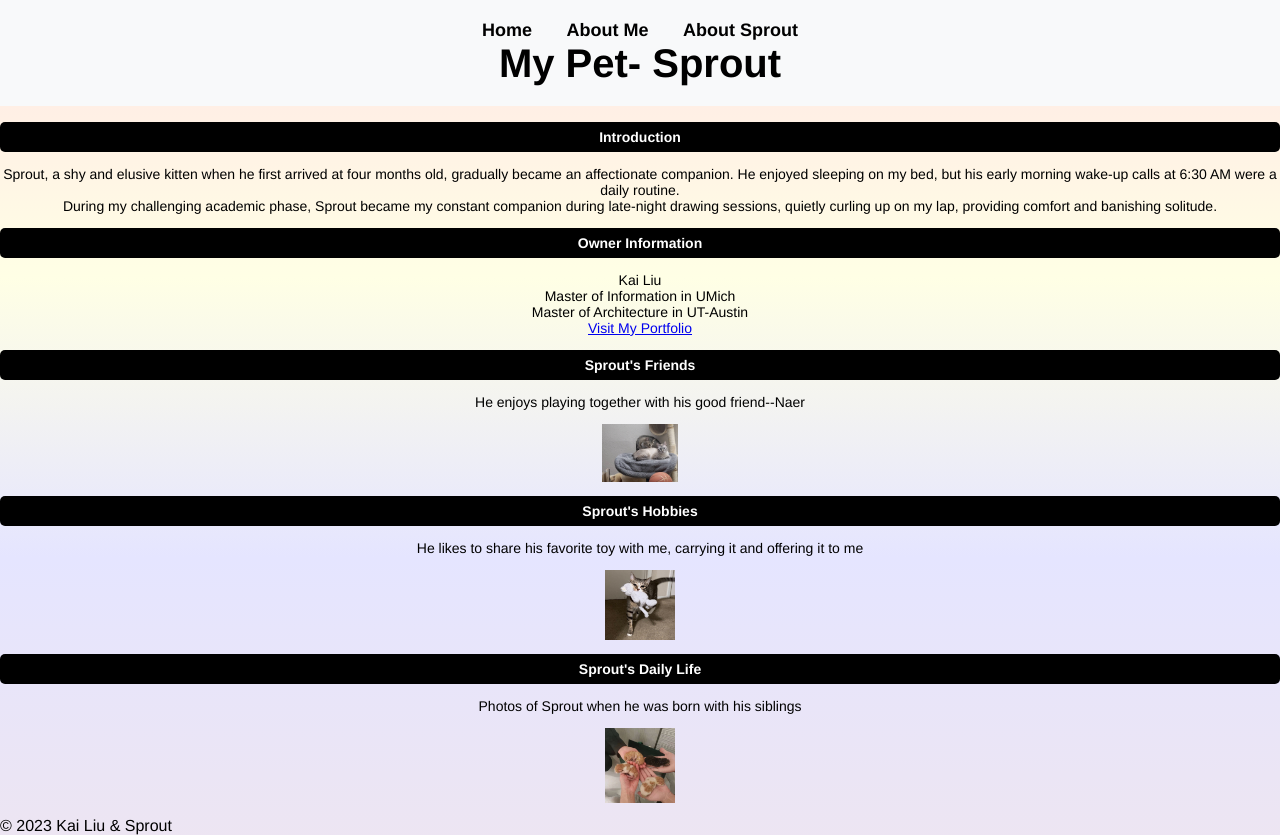
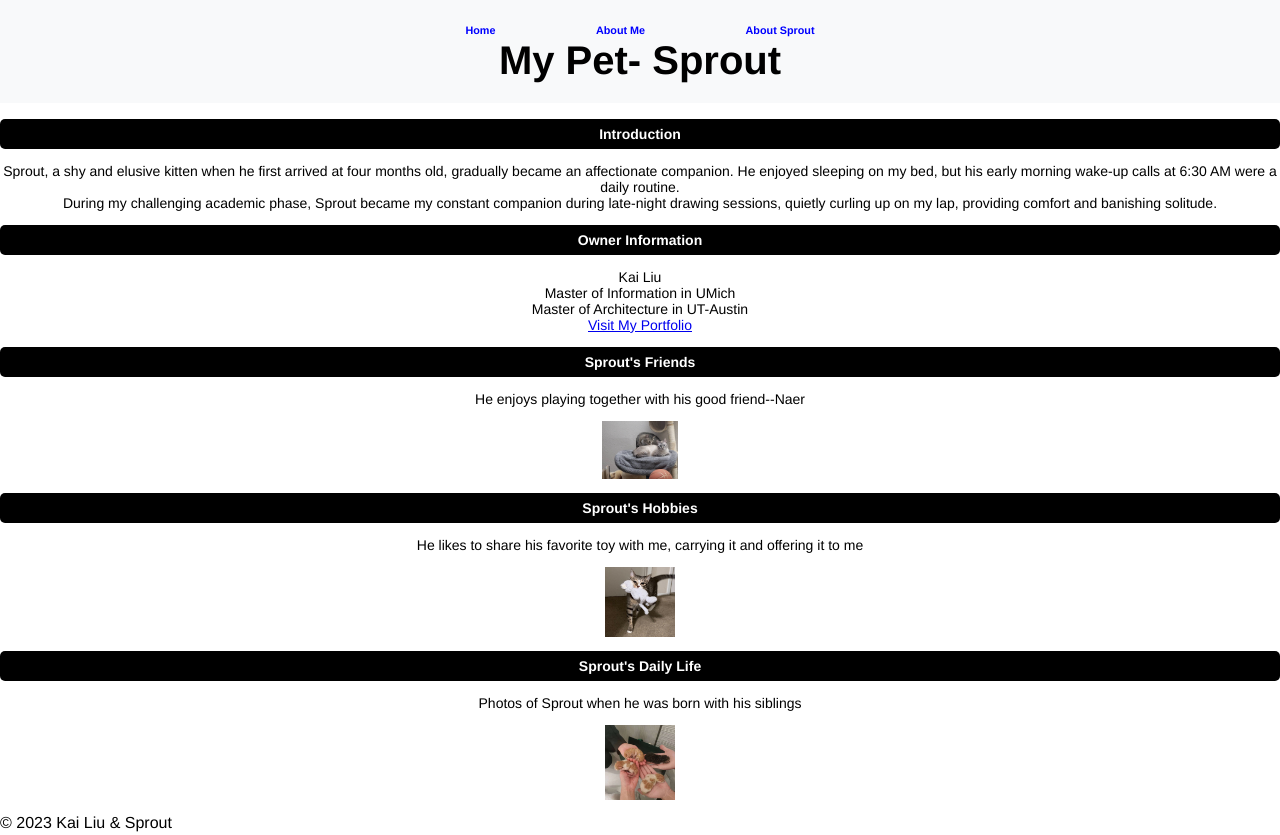
Before and after one commit to silverichim/539week2, a plain HTML site: page index.html in a window 1280 px wide. Drawn offline with Linux system fonts and the light colour scheme.

Commit message:
Update style.css

```diff
--- a/css/style.css
+++ b/css/style.css
@@ -1,5 +1,4 @@
 body {
-    background: linear-gradient(to bottom, rgba(255, 0, 0, 0.1) 0%, rgba(255, 255, 0, 0.1) 33.33%, rgba(0, 0, 255, 0.1) 66.67%, rgba(75, 0, 130, 0.1) 100%);
     margin: 0;
     font-family: Helvetica, Futura;
 }
@@ -15,24 +14,25 @@ header {
     margin: 0;
     padding: 0;
     text-align: center;
-    display:inline-block
+    display: inline-block;
 }
 
 .nav-list li {
     display: inline;
-    margin: 0 15px;
+    margin: 0 3em; /* 设置间距为3em */
 }
 
 .nav-list li a {
     text-decoration: none;
-    color: #000;
+    color: blue; /* 设置字体颜色为蓝色 */
     font-weight: bold;
-    font-size: 18px;
+    font-size: 10.8px; /* 将字体大小减少40% */
 }
 
 .nav-list li a:hover {
     color: #007BFF;
 }
+
 .footer{
     text-align: center;
 }
@@ -79,3 +79,8 @@ header {
     margin-top: 1em;
     margin-bottom: 1em;
 }
+
+.introduction {
+    background: linear-gradient(to bottom, rgba(255, 0, 0, 0.1), rgba(255, 255, 0, 0.1), rgba(0, 0, 255, 0.1), rgba(75, 0, 130, 0.1));
+    padding: 20px;
+}
```
